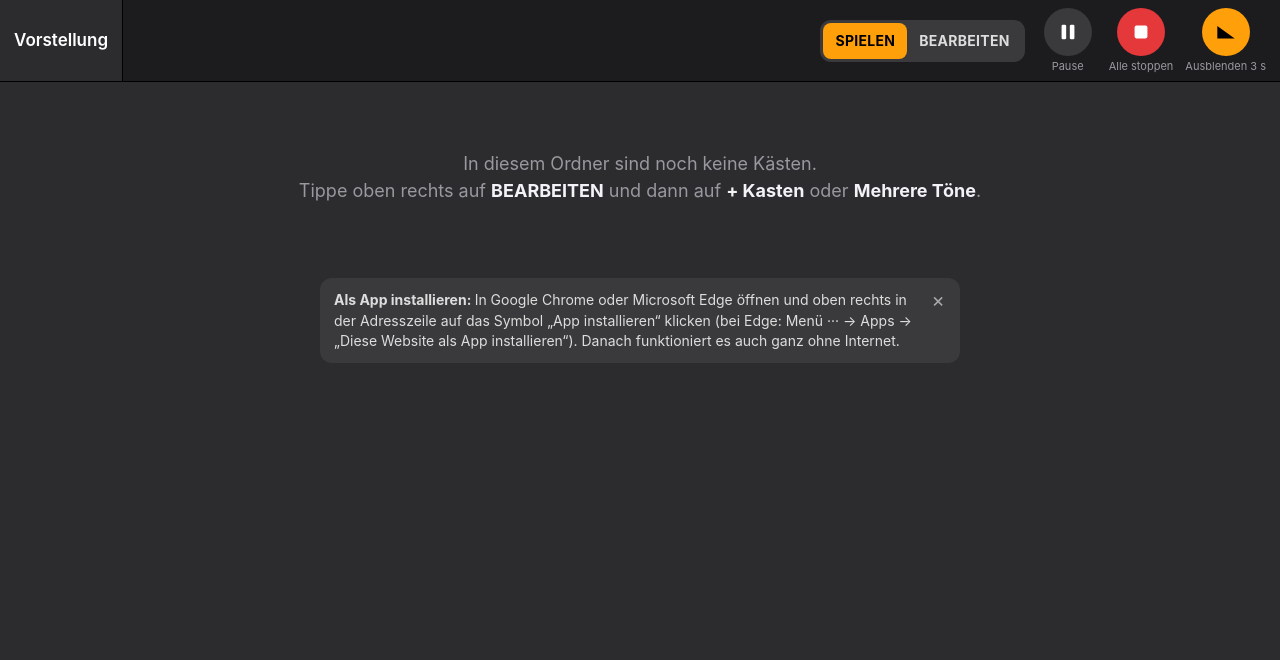
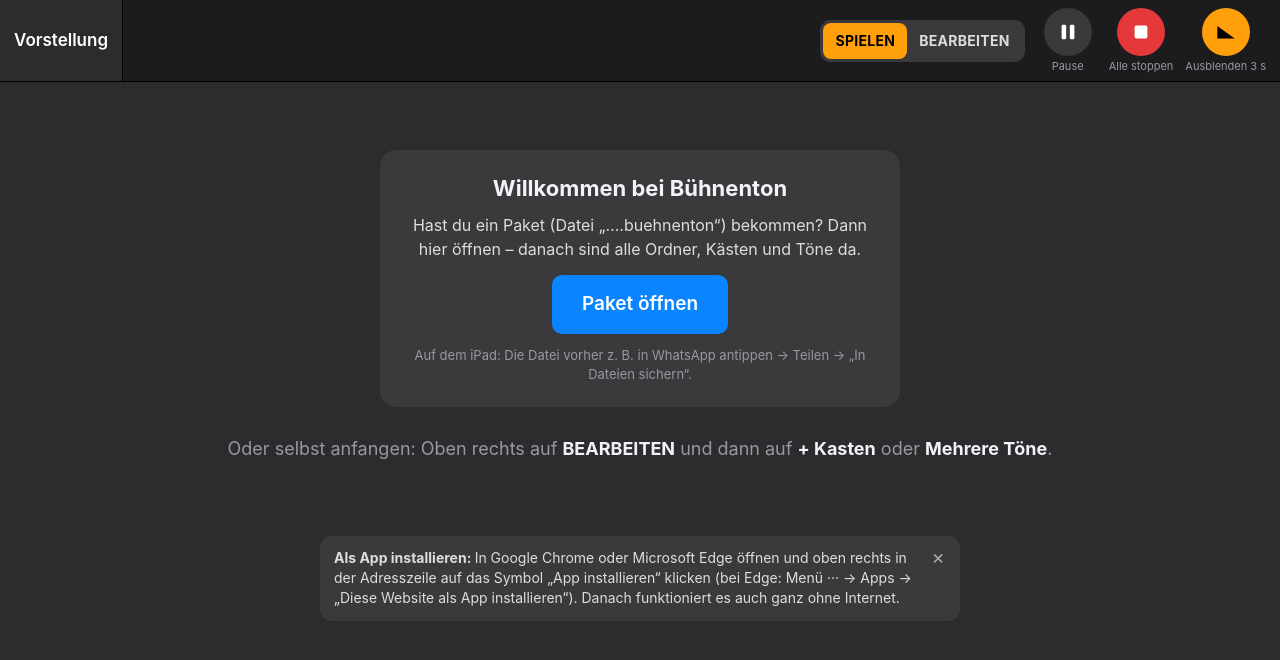
Before and after one commit to Simon338-bot/Essenapp, a plain HTML site: page theater/index.html in a window 1280 px wide. Drawn offline with Linux system fonts and the light colour scheme.

Commit message:
Bühnenton: Willkommensbildschirm mit „Paket öffnen“ für neue Nutzer (Version 7)
Co-Authored-By: Claude Opus 5.5 <noreply@anthropic.com>
Claude-Session: https://claude.ai/code/session_01JfkxE8dRunNyL3MXMyWjwK

```diff
--- a/theater/app.js
+++ b/theater/app.js
@@ -2,7 +2,7 @@
 /* Bühnenton – Töne fürs Theater.
    Alles läuft auf dem Gerät: Tondateien liegen in IndexedDB, die App selbst im Service-Worker-Cache. */
 
-const APP_VERSION = 6;
+const APP_VERSION = 7;
 
 /* ===================== Helfer ===================== */
 const $ = (s, el = document) => el.querySelector(s);
@@ -697,8 +697,15 @@ function renderGrid() {
   if (editMode && f.tiles.length) main.appendChild(h('p', { class: 'edithint' }, 'Kasten antippen = bearbeiten · Kasten gedrückt halten und ziehen = verschieben (auch auf einen anderen Ordner-Reiter)'));
   main.appendChild(grid);
   if (!f.tiles.length && !editMode) {
-    main.appendChild(h('div', { class: 'empty' }, 'In diesem Ordner sind noch keine Kästen.', h('br'),
-      'Tippe oben rechts auf ', h('b', null, 'BEARBEITEN'), ' und dann auf ', h('b', null, '+ Kasten'), ' oder ', h('b', null, 'Mehrere Töne'), '.'));
+    const allEmpty = state.folders.every((x) => !x.tiles.length);
+    main.appendChild(h('div', { class: 'empty' },
+      allEmpty ? h('div', { class: 'welcome' },
+        h('h2', null, 'Willkommen bei Bühnenton'),
+        h('p', null, 'Hast du ein Paket (Datei „….buehnenton“) bekommen? Dann hier öffnen – danach sind alle Ordner, Kästen und Töne da.'),
+        h('button', { class: 'btn primary big', onclick: importBackup }, 'Paket öffnen'),
+        h('p', { class: 'small' }, 'Auf dem iPad: Die Datei vorher z. B. in WhatsApp antippen → Teilen → „In Dateien sichern“.')) : null,
+      allEmpty ? 'Oder selbst anfangen: ' : 'In diesem Ordner sind noch keine Kästen. ',
+      'Oben rechts auf ', h('b', null, 'BEARBEITEN'), ' und dann auf ', h('b', null, '+ Kasten'), ' oder ', h('b', null, 'Mehrere Töne'), '.'));
   }
   if (!isStandalone() && !localStorage.getItem('bt-hide-install')) {
     const b = h('div', { class: 'banner' }, h('b', null, 'Als App installieren: '),
--- a/theater/index.html
+++ b/theater/index.html
@@ -13,12 +13,12 @@
   <link rel="manifest" href="manifest.webmanifest">
   <link rel="icon" href="icons/icon.svg" type="image/svg+xml">
   <link rel="apple-touch-icon" href="icons/icon-180.png">
-  <link rel="stylesheet" href="styles.css?v=6">
+  <link rel="stylesheet" href="styles.css?v=7">
 </head>
 <body>
   <header id="top"></header>
   <main id="main"></main>
   <div id="toast" role="status"></div>
-  <script src="app.js?v=6"></script>
+  <script src="app.js?v=7"></script>
 </body>
 </html>
--- a/theater/styles.css
+++ b/theater/styles.css
@@ -208,3 +208,8 @@ body.editing .tile:not(.add-tile) { outline: 2px dashed rgba(255,255,255,.45); o
 .tile .badge.num { background: rgba(0,0,0,.55); font-size: 12px; min-width: 20px; justify-content: center; }
 @media (hover: hover) { .tile:hover { filter: brightness(1.06); } .btn:hover, .cbtn:hover .ci { filter: brightness(1.08); } }
 body.cue #toast { bottom: calc(110px + env(safe-area-inset-bottom)); }
+.welcome { max-width: 520px; margin: 0 auto 28px; background: #3a3a3c; border-radius: 16px; padding: 22px 20px; color: var(--text); }
+.welcome h2 { margin: 0 0 8px; font-size: 22px; }
+.welcome p { margin: 0 0 14px; font-size: 16px; color: #ddd; }
+.welcome p.small { font-size: 13px; color: var(--muted); margin: 12px 0 0; }
+.btn.big { font-size: 19px; padding: 15px 30px; font-weight: 600; }
--- a/theater/sw.js
+++ b/theater/sw.js
@@ -1,8 +1,8 @@
 // Service Worker: macht die App komplett offline nutzbar.
 // Alle Dateien kommen aus dem Zwischenspeicher (schnell, auch ohne WLAN).
 // Updates kommen über eine neue Versionsnummer hier: dann werden alle Dateien auf einmal neu geladen.
-const CACHE = 'buehnenton-v6';
-const ASSETS = ['./', 'index.html', 'styles.css?v=6', 'app.js?v=6', 'manifest.webmanifest',
+const CACHE = 'buehnenton-v7';
+const ASSETS = ['./', 'index.html', 'styles.css?v=7', 'app.js?v=7', 'manifest.webmanifest',
   'icons/icon.svg', 'icons/icon-180.png', 'icons/icon-192.png', 'icons/icon-512.png'];
 
 self.addEventListener('install', (e) => {
```
